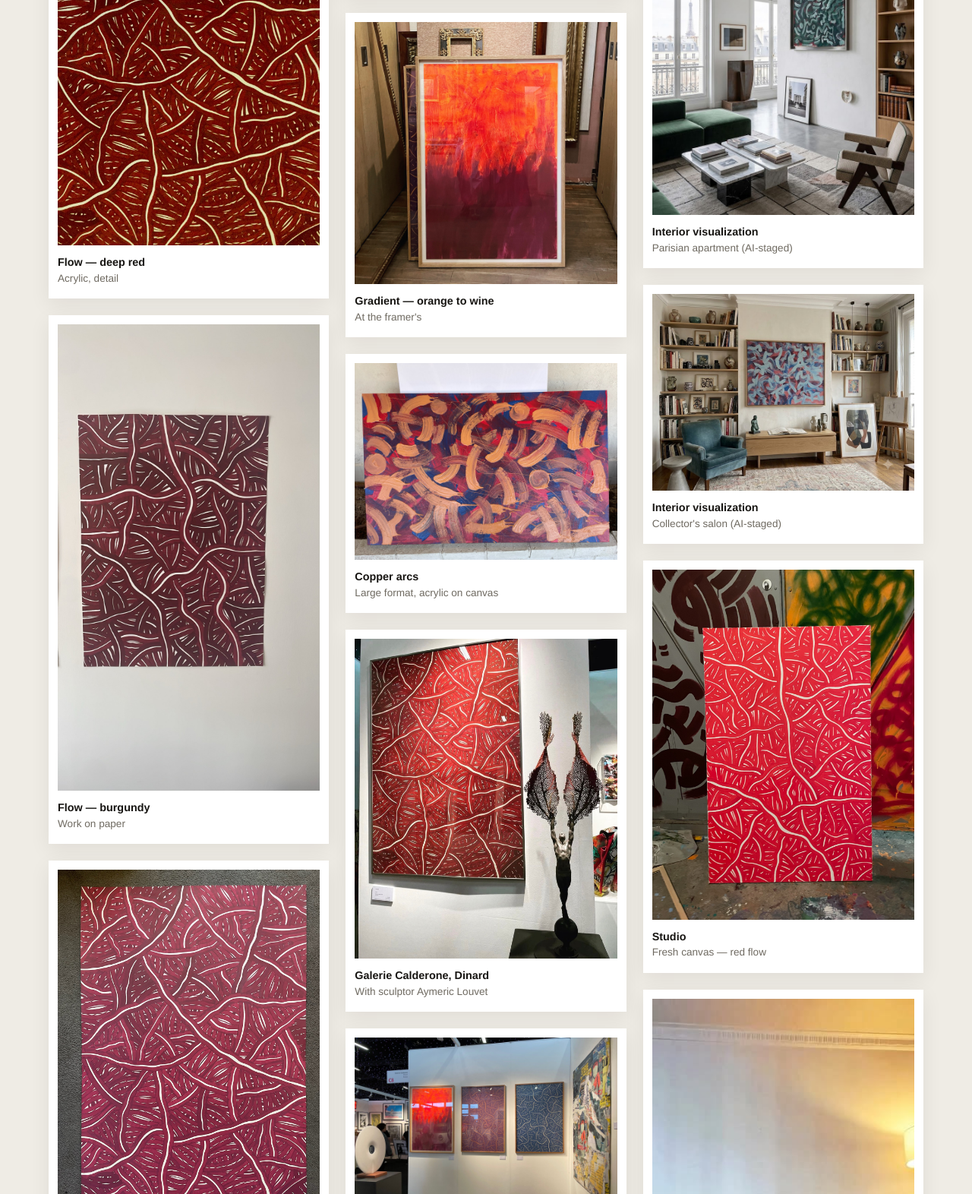
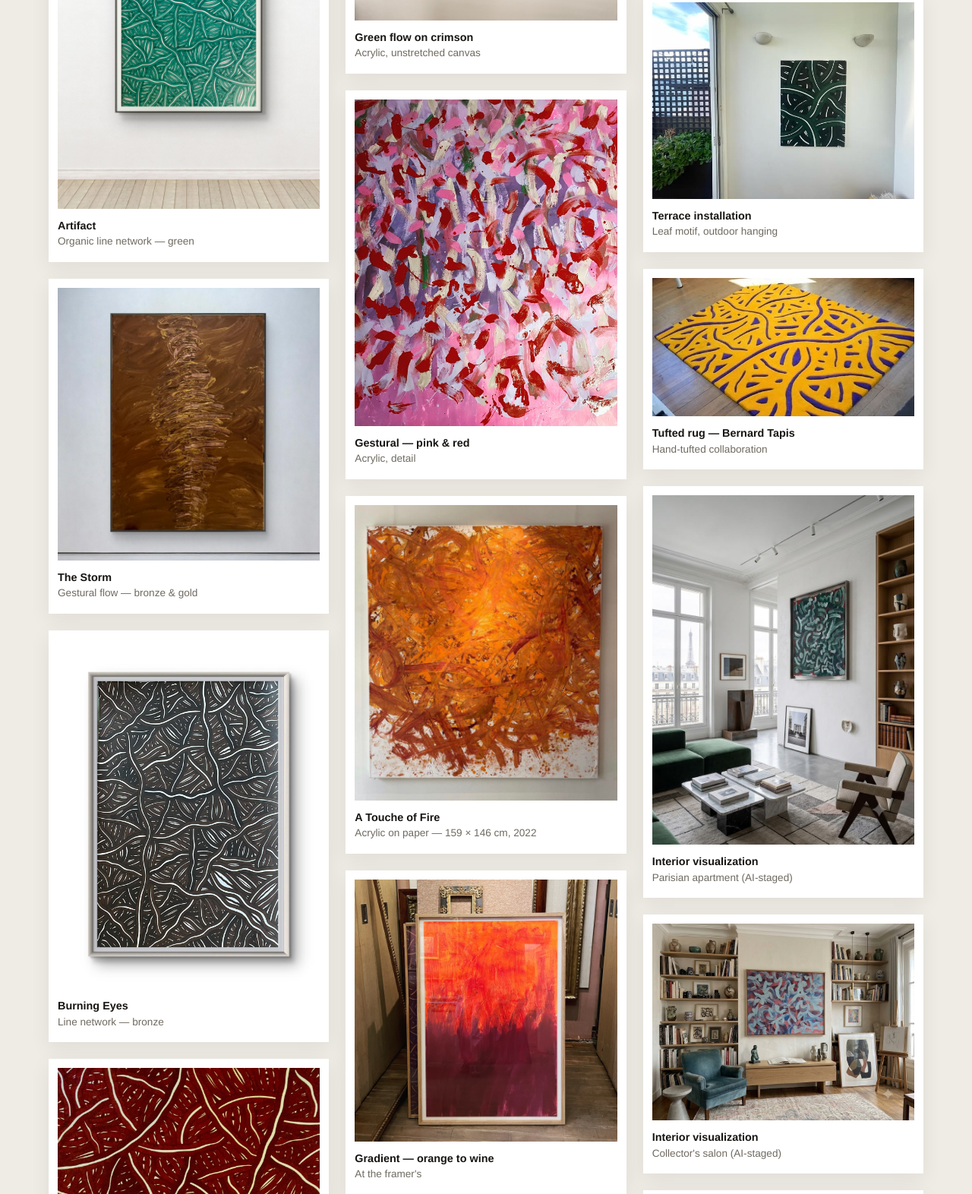
Before and after one commit to soyuz-75/retp.portfolio, a plain HTML site: page index.html in a window 1280 px wide. Shown: the part 3766-5338 px from the top of the page at 76% size. Drawn offline with Linux system fonts and the light colour scheme.

Commit message:
Add three new works: Artifact, The Storm, Burning Eyes
Co-Authored-By: Claude Opus 4.8 <noreply@anthropic.com>

```diff
--- a/index.html
+++ b/index.html
@@ -467,6 +467,18 @@
       </figure>
 
       <!-- ===== Works ===== -->
+      <figure class="art-card reveal" data-cat="work" data-full="images/artifact.jpg">
+        <img src="images/artifact.jpg" alt="Artifact — green organic line network painting by RET.P" loading="lazy">
+        <figcaption><b>Artifact</b>Organic line network — green</figcaption>
+      </figure>
+      <figure class="art-card reveal" data-cat="work" data-full="images/the-storm.jpg">
+        <img src="images/the-storm.jpg" alt="The Storm — bronze and gold gestural painting by RET.P" loading="lazy">
+        <figcaption><b>The Storm</b>Gestural flow — bronze &amp; gold</figcaption>
+      </figure>
+      <figure class="art-card reveal" data-cat="work" data-full="images/burning-eyes.jpg">
+        <img src="images/burning-eyes.jpg" alt="Burning Eyes — dark bronze line network painting by RET.P" loading="lazy">
+        <figcaption><b>Burning Eyes</b>Line network — bronze</figcaption>
+      </figure>
       <figure class="art-card reveal" data-cat="work" data-full="images/work-20.jpg">
         <img src="images/work-20.jpg" alt="Deep red organic line painting by RET.P, detail" loading="lazy">
         <figcaption><b>Flow — deep red</b>Acrylic, detail</figcaption>
```
Also changed, not shown: images/artifact.jpg (added), images/burning-eyes.jpg (added), images/the-storm.jpg (added).
